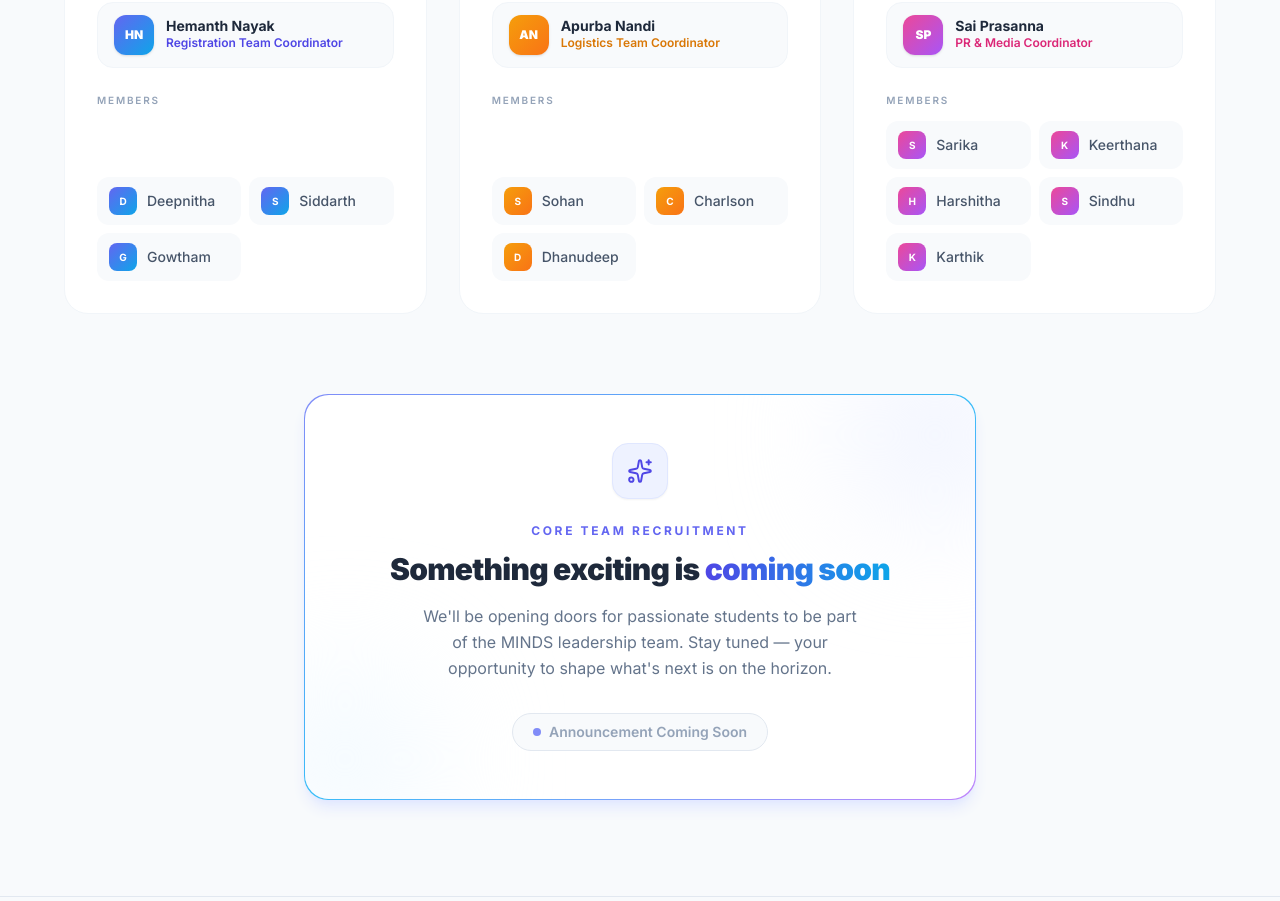
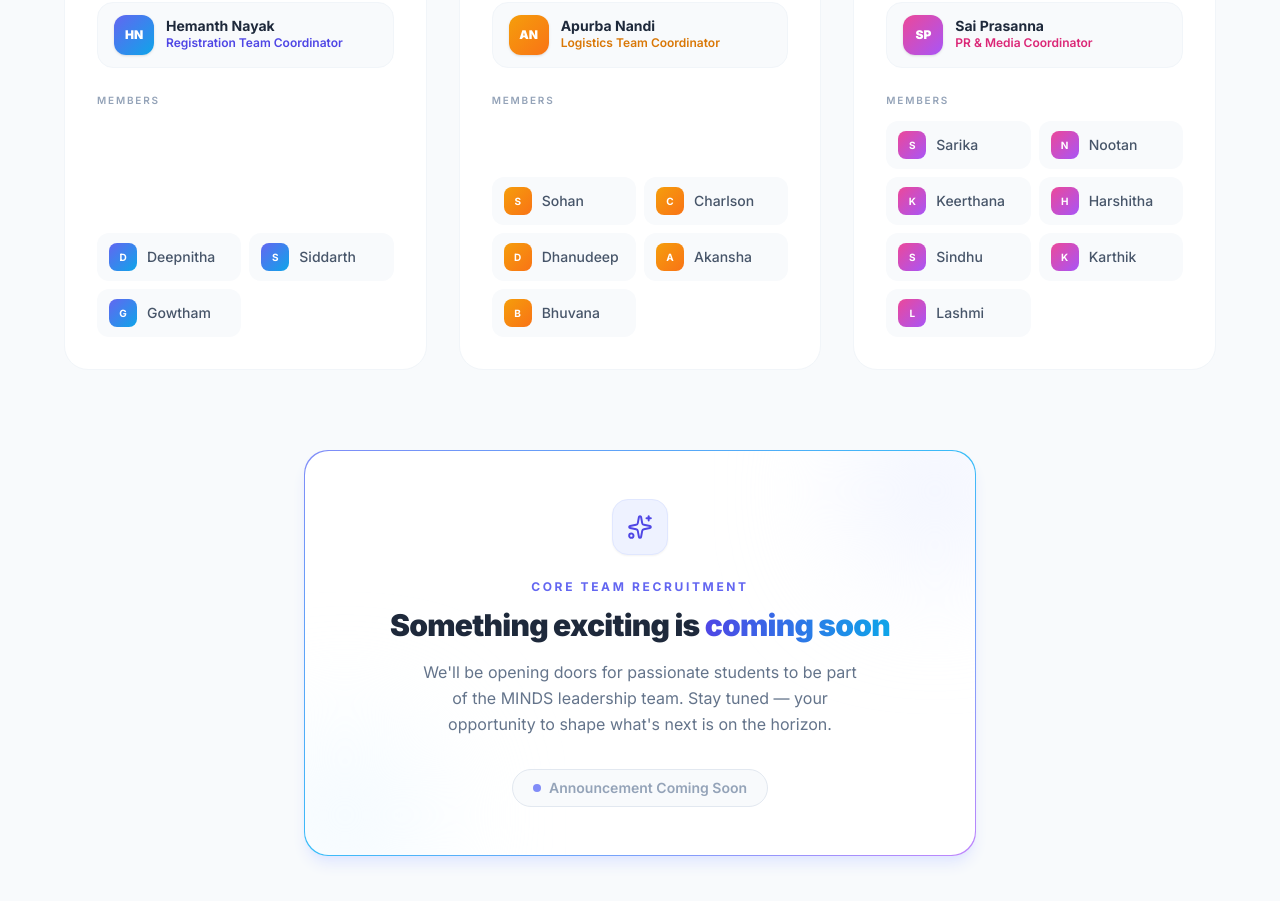
Before and after one commit to hemannayak/minds-website, a React (Vite) app: page /team in a window 1280 px wide. Shown: the part 960-1861 px from the top of the page. Built offline with nearby package versions, Linux system fonts and the light colour scheme.

Commit message:
feat: add Nootan, Lashmi to PR team and Akansha, Bhuvana to Logistics team

```diff
--- a/src/pages/Team.jsx
+++ b/src/pages/Team.jsx
@@ -53,7 +53,7 @@ const teams = [
         accentBorder: 'border-amber-100',
         gradient: 'from-amber-500 to-orange-500',
         lead: { name: 'Apurba Nandi', initials: 'AN' },
-        members: ['Sohan', 'Charlson', 'Dhanudeep'],
+        members: ['Sohan', 'Charlson', 'Dhanudeep', 'Akansha', 'Bhuvana'],
     },
     {
         label: 'PR & Media',
@@ -62,7 +62,7 @@ const teams = [
         accentBorder: 'border-pink-100',
         gradient: 'from-pink-500 to-purple-500',
         lead: { name: 'Sai Prasanna', initials: 'SP' },
-        members: ['Sarika', 'Keerthana', 'Harshitha', 'Sindhu', 'Karthik'],
+        members: ['Sarika', 'Nootan', 'Keerthana', 'Harshitha', 'Sindhu', 'Karthik', 'Lashmi'],
     },
 ];
 
```
